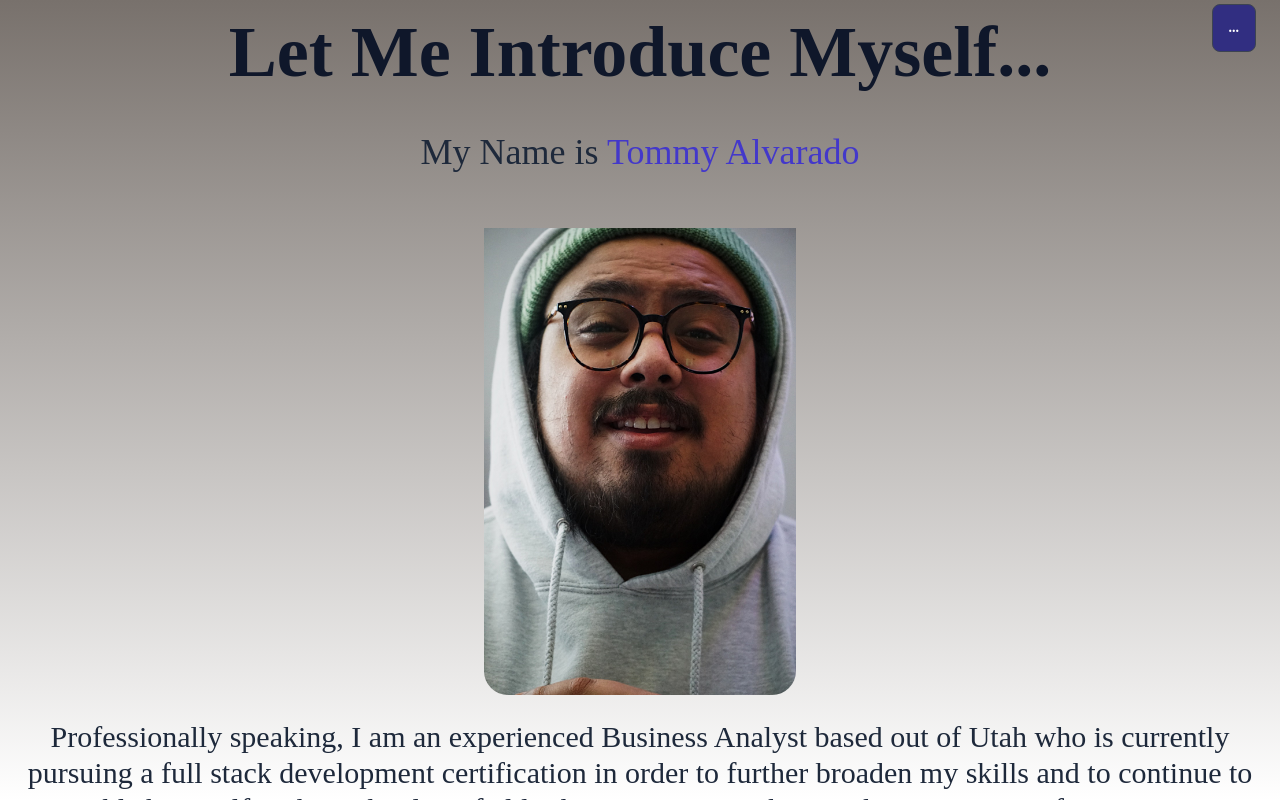
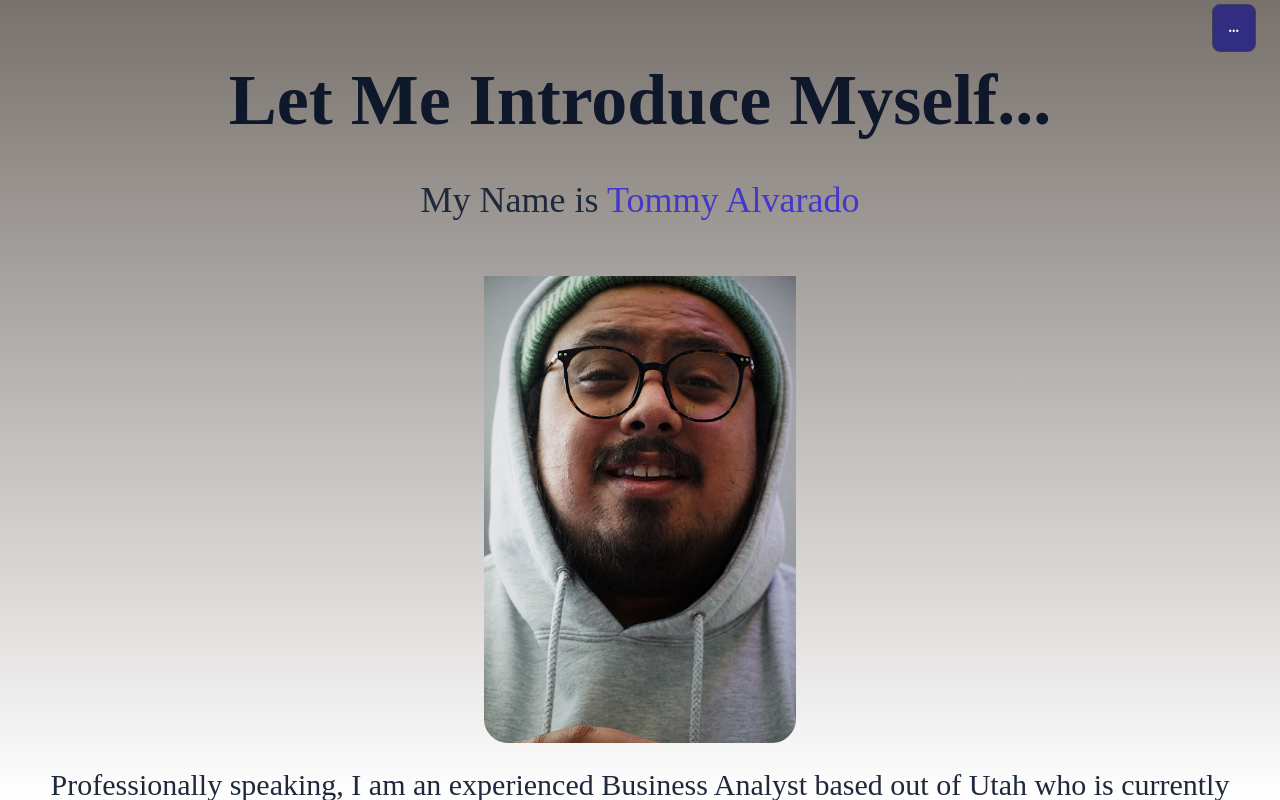
Before and after one commit to TommyAlv/PortfolioV2, a website: page assets/html/aboutme.html in a window 1280 px wide. Drawn offline with nearby package versions, Linux system fonts and the light colour scheme; a web font is replaced by a local one.

Commit message:
spaced about me

```diff
--- a/assets/html/aboutme.html
+++ b/assets/html/aboutme.html
@@ -28,7 +28,7 @@
         <div class="hero min-h-screen bg-transparent">
           <div class="hero-content">
             <div class="max-w-md lg:max-w-full">
-              <h1 class="text-5xl lg:text-7xl lg:pb-5 font-bold text-slate-900 dark:text-stone-500 text-center">Let Me
+              <h1 class="text-5xl lg:text-7xl pt-5 lg:pb-5 font-bold text-slate-900 dark:text-stone-500 text-center">Let Me
                 Introduce Myself...
               </h1>
               <h2 class="pt-4 text-2xl md:pb-8 md:text-4xl font-medium text-slate-800 dark:text-stone-200 text-center">
```
Also changed, not shown: assets/CSS/style.css.
